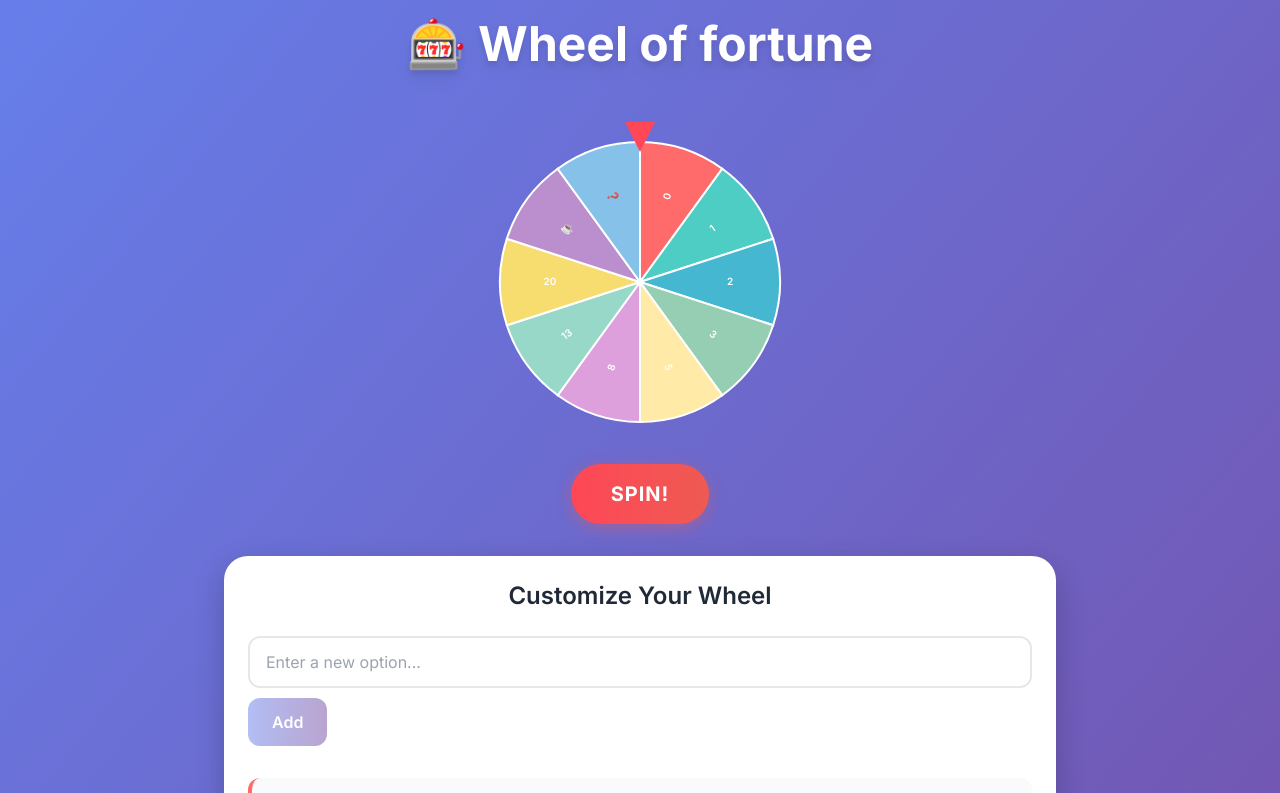
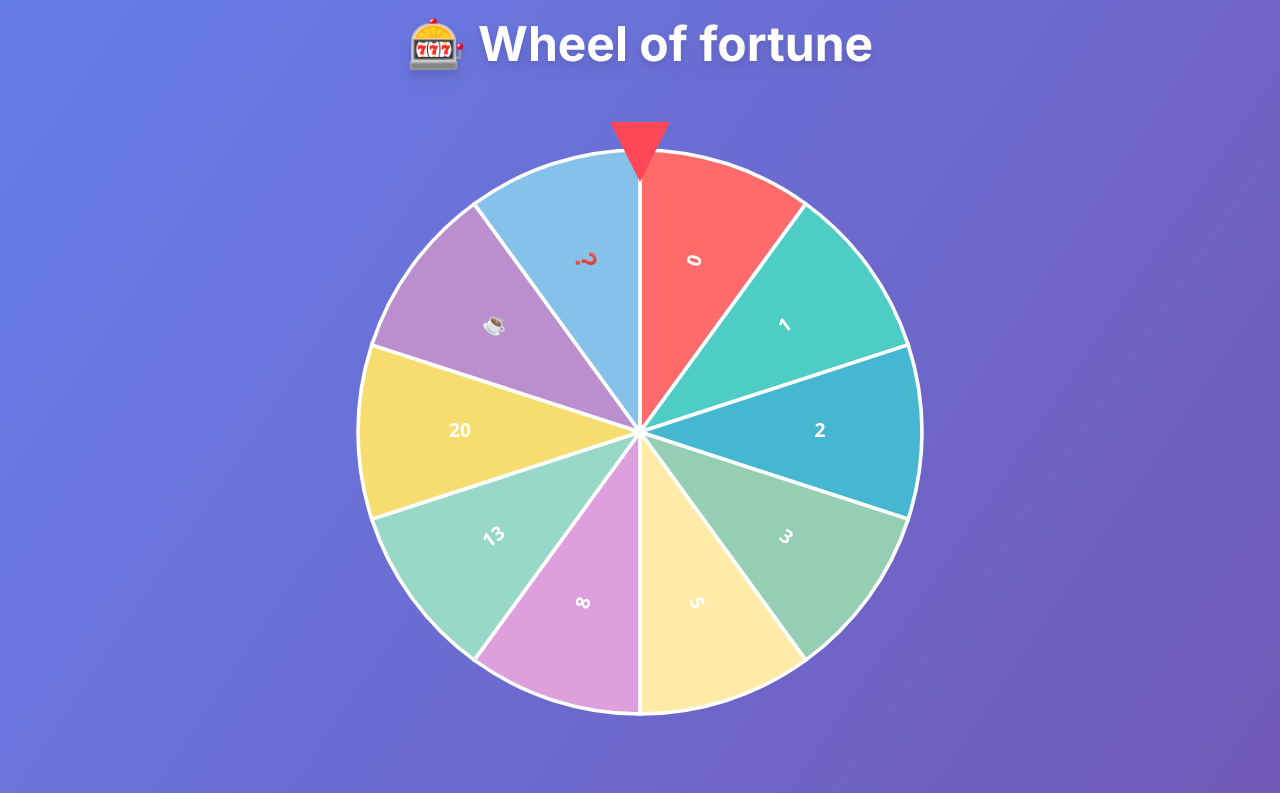
Before and after one commit to aurhell/vue3-wheel-of-fortune, a Vue app: page / in a window 1280 px wide. Shown: the top 793 px of the page. Built offline with nearby package versions, Linux system fonts and the light colour scheme.

Commit message:
:sparkles: Feat(Wheel): make wheel size customizable
and rework Wheel display (segments, text...)

```diff
--- a/src/assets/main.css
+++ b/src/assets/main.css
@@ -56,3 +56,16 @@
     -webkit-text-fill-color: transparent;
   }
 }
+
+@keyframes bounce {
+  0%, 100% {
+    transform: translateX(-50%) translateY(0);
+  }
+  50% {
+    transform: translateX(-50%) translateY(-2px);
+  }
+}
+
+.animate-bounce {
+  animation: bounce 0.5s ease-in-out infinite;
+}
--- a/src/components/SpinningWheel.vue
+++ b/src/components/SpinningWheel.vue
@@ -1,97 +1,184 @@
 <script setup lang="ts">
-import { inject } from "vue"
+import { inject, computed } from "vue"
 
-import { HALF_CIRCLE, QUARTER_CIRCLE, THREE_QUARTER_CIRCLE, DEFAULT_COLORS } from "@/constants"
+import { DEFAULT_COLORS, DEFAULT_WHEEL_SIZE } from "@/constants"
 
 import type { Segment } from "@/types"
 
-const SVG_SIZE = 300
-// eslint-disable-next-line no-magic-numbers
-const WHEEL_CENTER_X = SVG_SIZE / 2
-// eslint-disable-next-line no-magic-numbers
-const WHEEL_CENTER_Y = SVG_SIZE / 2
-const WHEEL_RADIUS = 140
-const TEXT_RADIUS = 90
-const SEGMENT_STROKE_WIDTH = 2
-const TEXT_FONT_SIZE = 12
-const MAX_TEXT_LENGTH = 12
-const TRUNCATE_LENGTH = 10
-const DEGREES_TO_RADIANS = Math.PI / HALF_CIRCLE
+const QUARTER_CIRCLE_DEGREES = 90
+const HALF_CIRCLE_DEGREES = 180
+const THREE_QUARTER_CIRCLE_DEGREES = 270
+const DEGREES_TO_RADIANS = Math.PI / HALF_CIRCLE_DEGREES
+
+const WHEEL_RADIUS_RATIO = 0.47
+const TEXT_RADIUS_RATIO = 0.3
+const POINTER_WIDTH_RATIO = 0.05
+const POINTER_HEIGHT_RATIO = 0.1
 
 type Props = {
   segments: Segment[]
+  size?: number
 }
 
-const props = defineProps<Props>()
-
-const colors = DEFAULT_COLORS
+const props = withDefaults(defineProps<Props>(), {
+  size: DEFAULT_WHEEL_SIZE,
+})
 
 const isSpinning = inject<boolean>("isSpinning")
 const rotation = inject<number>("rotation")
 const segmentAngle = inject<{ value: number }>("segmentAngle")
 
+// eslint-disable-next-line no-magic-numbers
+const wheelCenterX = computed(() => props.size / 2)
+// eslint-disable-next-line no-magic-numbers
+const wheelCenterY = computed(() => props.size / 2)
+
+const wheelRadius = computed(() => {
+  return props.size * WHEEL_RADIUS_RATIO
+})
+
+const textRadius = computed(() => {
+  return props.size * TEXT_RADIUS_RATIO
+})
+
+const fontSize = computed(() => {
+  // Dynamic font size based on wheel size and number of segments
+  // eslint-disable-next-line no-magic-numbers
+  const baseSize = props.size * 0.04 // 4% of wheel size
+  const segmentCount = props.segments.length
+
+  // Reduce font size for more segments
+  let scaleFactor = 1
+  // eslint-disable-next-line no-magic-numbers
+  if (segmentCount > 8) scaleFactor = 0.8
+  // eslint-disable-next-line no-magic-numbers
+  if (segmentCount > 12) scaleFactor = 0.6
+
+  // eslint-disable-next-line no-magic-numbers
+  return Math.max(baseSize * scaleFactor, 10) // Minimum 10px
+})
+
+const strokeWidth = computed(() => {
+  // eslint-disable-next-line no-magic-numbers
+  return Math.max(props.size * 0.006, 1) // 0.6% of size, minimum 1px
+})
+
+const pointerWidth = computed(() => {
+  return props.size * POINTER_WIDTH_RATIO
+})
+
+const pointerHeight = computed(() => {
+  return props.size * POINTER_HEIGHT_RATIO
+})
+
+const letterSpacing = computed(() => {
+  // Adjust letter spacing based on font size for better readability
+  // eslint-disable-next-line no-magic-numbers
+  if (fontSize.value < 12) return "0.5px"
+  // eslint-disable-next-line no-magic-numbers
+  if (fontSize.value < 16) return "0.3px"
+  return "0.1px"
+})
+
+const maxTextLength = computed(() => {
+  // Dynamic max text length based on wheel size and number of segments
+  const segmentCount = props.segments.length
+  // The more segments, the less space for text
+  // eslint-disable-next-line no-magic-numbers
+  const baseLength = Math.floor(props.size / (segmentCount * 2.5))
+  // Minimum 3 characters, maximum 12
+  // eslint-disable-next-line no-magic-numbers
+  return Math.max(3, Math.min(baseLength, 12))
+})
+
+// eslint-disable-next-line no-magic-numbers
+const truncateLength = computed(() => Math.max(maxTextLength.value - 3, 3))
+
+// Methods
 const getSegmentColor = (index: number): string => {
-  return props.segments[index].color || colors[index % colors.length]
+  const segment = props.segments[index]
+  if (segment.color) {
+    return segment.color
+  }
+  return DEFAULT_COLORS[index % DEFAULT_COLORS.length]
 }
 
-const getSegmentPath = (index: number): string => {
-  const angle = segmentAngle?.value
-  if (!angle) {
-    throw new Error("segmentAngle is not provided")
+const getSegmentPath = (index: number) => {
+  if (!segmentAngle?.value) {
+    throw new Error("Segment angle is not defined")
   }
-  const startAngle = (index * angle - QUARTER_CIRCLE) * DEGREES_TO_RADIANS
-  const endAngle = ((index + 1) * angle - QUARTER_CIRCLE) * DEGREES_TO_RADIANS
+  const angle = segmentAngle.value
+  const startAngle = (index * angle - QUARTER_CIRCLE_DEGREES) * DEGREES_TO_RADIANS
+  const endAngle = ((index + 1) * angle - QUARTER_CIRCLE_DEGREES) * DEGREES_TO_RADIANS
 
-  const x1 = WHEEL_CENTER_X + WHEEL_RADIUS * Math.cos(startAngle)
-  const y1 = WHEEL_CENTER_Y + WHEEL_RADIUS * Math.sin(startAngle)
-  const x2 = WHEEL_CENTER_X + WHEEL_RADIUS * Math.cos(endAngle)
-  const y2 = WHEEL_CENTER_Y + WHEEL_RADIUS * Math.sin(endAngle)
+  const x1 = wheelCenterX.value + wheelRadius.value * Math.cos(startAngle)
+  const y1 = wheelCenterY.value + wheelRadius.value * Math.sin(startAngle)
+  const x2 = wheelCenterX.value + wheelRadius.value * Math.cos(endAngle)
+  const y2 = wheelCenterY.value + wheelRadius.value * Math.sin(endAngle)
 
-  const largeArcFlag = angle > HALF_CIRCLE ? 1 : 0
+  const largeArcFlag = angle > HALF_CIRCLE_DEGREES ? 1 : 0
 
-  return `M ${WHEEL_CENTER_X} ${WHEEL_CENTER_Y} L ${x1} ${y1} A ${WHEEL_RADIUS} ${WHEEL_RADIUS} 0 ${largeArcFlag} 1 ${x2} ${y2} Z`
+  return `M ${wheelCenterX.value} ${wheelCenterY.value} L ${x1} ${y1} A ${wheelRadius.value} ${wheelRadius.value} 0 ${largeArcFlag} 1 ${x2} ${y2} Z`
 }
 
-const getTextX = (index: number): number => {
-  if (!segmentAngle) {
-    throw new Error("segmentAngle is not provided")
+const getTextX = (index: number) => {
+  if (!segmentAngle?.value) {
+    throw new Error("Segment angle is not defined")
   }
   // eslint-disable-next-line no-magic-numbers
-  const angle = (index * segmentAngle.value + segmentAngle.value / 2 - QUARTER_CIRCLE) * DEGREES_TO_RADIANS
-  return WHEEL_CENTER_X + TEXT_RADIUS * Math.cos(angle)
+  const angle = (index * segmentAngle.value + segmentAngle.value / 2 - QUARTER_CIRCLE_DEGREES) * DEGREES_TO_RADIANS
+  return wheelCenterX.value + textRadius.value * Math.cos(angle)
 }
 
-const getTextY = (index: number): number => {
-  if (!segmentAngle) {
-    throw new Error("segmentAngle is not provided")
+const getTextY = (index: number) => {
+  if (!segmentAngle?.value) {
+    throw new Error("Segment angle is not defined")
   }
   // eslint-disable-next-line no-magic-numbers
-  const angle = (index * segmentAngle.value + segmentAngle.value / 2 - QUARTER_CIRCLE) * DEGREES_TO_RADIANS
-  return WHEEL_CENTER_Y + TEXT_RADIUS * Math.sin(angle)
+  const angle = (index * segmentAngle.value + segmentAngle.value / 2 - QUARTER_CIRCLE_DEGREES) * DEGREES_TO_RADIANS
+  return wheelCenterY.value + textRadius.value * Math.sin(angle)
 }
 
-const getTextTransform = (index: number): string => {
-  if (!segmentAngle) {
-    throw new Error("segmentAngle is not provided")
+const getTextTransform = (index: number) => {
+  if (!segmentAngle?.value) {
+    throw new Error("Segment angle is not defined")
   }
   // eslint-disable-next-line no-magic-numbers
-  const angle = index * segmentAngle.value + segmentAngle.value / 2 - QUARTER_CIRCLE
+  const angle = index * segmentAngle.value + segmentAngle.value / 2 - QUARTER_CIRCLE_DEGREES
   const x = getTextX(index)
   const y = getTextY(index)
-  return `rotate(${angle > QUARTER_CIRCLE && angle < THREE_QUARTER_CIRCLE ? angle + HALF_CIRCLE : angle}, ${x}, ${y})`
+
+  // Ensure text is always readable (not upside down)
+  const rotationAngle = angle > QUARTER_CIRCLE_DEGREES && angle < THREE_QUARTER_CIRCLE_DEGREES
+    ? angle + HALF_CIRCLE_DEGREES
+    : angle
+
+  return `rotate(${rotationAngle}, ${x}, ${y})`
 }
+
+const getTruncatedText = (text: string) => {
+  return text.length > maxTextLength.value
+    ? `${text.substring(0, truncateLength.value)  }...`
+    : text
+}
+
 </script>
 
 <template>
   <div class="flex flex-col items-center">
     <div class="relative">
+      <div class="relative mb-8">
         <svg
-        class="wheel-spin-transition xs:size-[200px] size-[300px] rounded-full sm:size-[250px] md:size-[300px]"
+          class="rounded-full"
           :class="{ 'wheel-spin-transition': isSpinning }"
-        :style="{ transform: `rotate(${rotation}deg)` }"
-        :width="SVG_SIZE"
-        :height="SVG_SIZE"
-        :viewBox="`0 0 ${SVG_SIZE} ${SVG_SIZE}`"
+          :style="{
+            transform: `rotate(${rotation}deg)`,
+            width: `${size}px`,
+            height: `${size}px`,
+          }"
+          :width="size"
+          :height="size"
+          :viewBox="`0 0 ${size} ${size}`"
         >
           <!-- Wheel segments -->
           <g
@@ -102,7 +189,7 @@ const getTextTransform = (index: number): string => {
               :d="getSegmentPath(index)"
               :fill="getSegmentColor(index)"
               stroke="#fff"
-            :stroke-width="SEGMENT_STROKE_WIDTH"
+              :stroke-width="strokeWidth"
             />
             <text
               :x="getTextX(index)"
@@ -112,16 +199,27 @@ const getTextTransform = (index: number): string => {
               dominant-baseline="middle"
               fill="#fff"
               font-weight="600"
-            :font-size="TEXT_FONT_SIZE"
-            class="pointer-events-none font-inter text-xs sm:text-[10px]"
+              :font-size="fontSize"
+              class="pointer-events-none font-sans"
+              :style="{ letterSpacing: letterSpacing }"
             >
-            {{ segment.name.length > MAX_TEXT_LENGTH ? segment.name.substring(0, TRUNCATE_LENGTH) + '...' : segment.name }}
+              {{ getTruncatedText(segment.name) }}
             </text>
           </g>
         </svg>
 
         <!-- Pointer -->
-      <div class="absolute -top-2.5 left-1/2 z-10 size-0 -translate-x-1/2 transform border-x-[15px] border-t-[30px] border-x-transparent border-t-wheel-red" />
+        <div
+          class="absolute left-1/2 z-10 size-0 -translate-x-1/2 transform border-x-transparent transition-all duration-200"
+          :class="[`-top-2.5`, { 'animate-bounce': isSpinning }]"
+          :style="{
+            borderLeftWidth: `${pointerWidth}px`,
+            borderRightWidth: `${pointerWidth}px`,
+            borderTopWidth: `${pointerHeight}px`,
+            borderTopColor: '#ff4757'
+          }"
+        />
+      </div>
     </div>
   </div>
 </template>
--- a/src/components/WheelOfFortune.vue
+++ b/src/components/WheelOfFortune.vue
@@ -18,6 +18,7 @@ const emit = defineEmits<Emits>()
 
 type Props = {
   segments: Segment[],
+  wheelSize?: number,
   withSpinButton?: boolean,
   withWinnerDisplay?: boolean,
   withControls?: boolean,
@@ -67,6 +68,7 @@ onMounted(() => {
   <div class="flex flex-col items-center justify-center gap-8 p-8">
     <SpinningWheel
       :segments="props.segments"
+      :size="props.wheelSize"
       :is-spinning="isSpinning"
     />
 
--- a/src/composables/use-spin.ts
+++ b/src/composables/use-spin.ts
@@ -1,9 +1,10 @@
 import { computed, ref } from "vue"
 
-import { MIN_SEGMENTS, FULL_CIRCLE } from "@/constants"
+import { MIN_SEGMENTS } from "@/constants"
 
 import type { Segment } from "@/types"
 
+const FULL_CIRCLE = 360
 const SPINNING_DURATION = 3000
 
 export const useSpin = (segments: Segment[]) => {
--- a/src/constants.ts
+++ b/src/constants.ts
@@ -1,9 +1,7 @@
-export const FULL_CIRCLE = 360
-export const THREE_QUARTER_CIRCLE = 270
-export const HALF_CIRCLE = 180
-export const QUARTER_CIRCLE = 90
 export const MAX_SEGMENTS = 12
 export const MIN_SEGMENTS = 2
+
+export const DEFAULT_WHEEL_SIZE = 600
 
 export const DEFAULT_COLORS = [
   "#FF6B6B",
```
Lines whose indentation alone changed are shown as unchanged.
